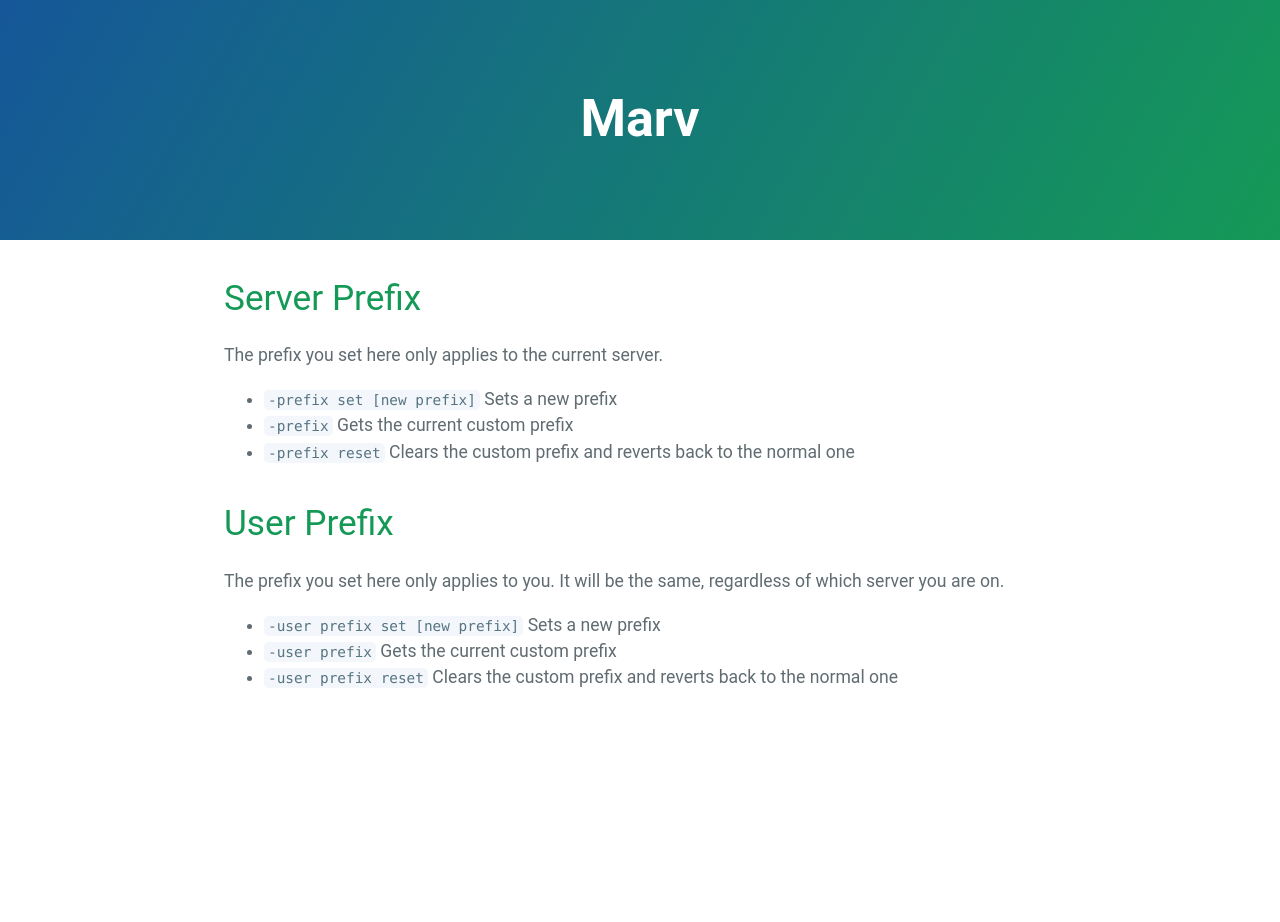
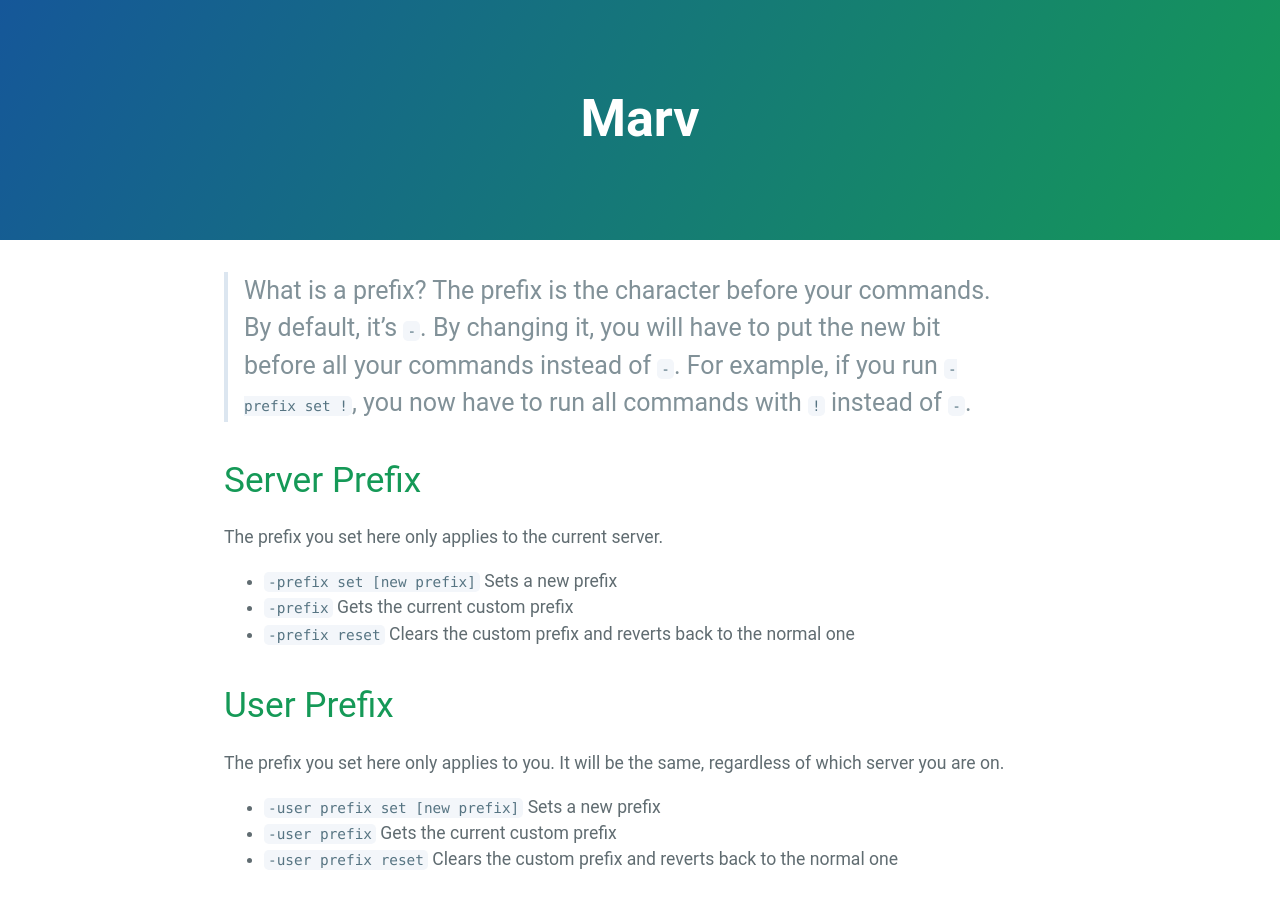
Before and after one commit to mymindishazel/marv-docs, a Jekyll site: the page built from prefix.md, in a window 1280 px wide. Built offline with Jekyll 4.4.1, drawn with Linux system fonts in a browser that asks for light colours; our own code applies the rules of GitHub Pages for plain Markdown files; before the commit the page ends 900 px from its top, so only the background shows below that.

Commit message:
Update prefix.md

```diff
--- a/prefix.md
+++ b/prefix.md
@@ -1,3 +1,5 @@
+> What is a prefix?
+The prefix is the character before your commands. By default, it's `-`. By changing it, you will have to put the new bit before all your commands instead of `-`. For example, if you run `-prefix set !`, you now have to run all commands with `!` instead of `-`.
 
 # Server Prefix
 
```
